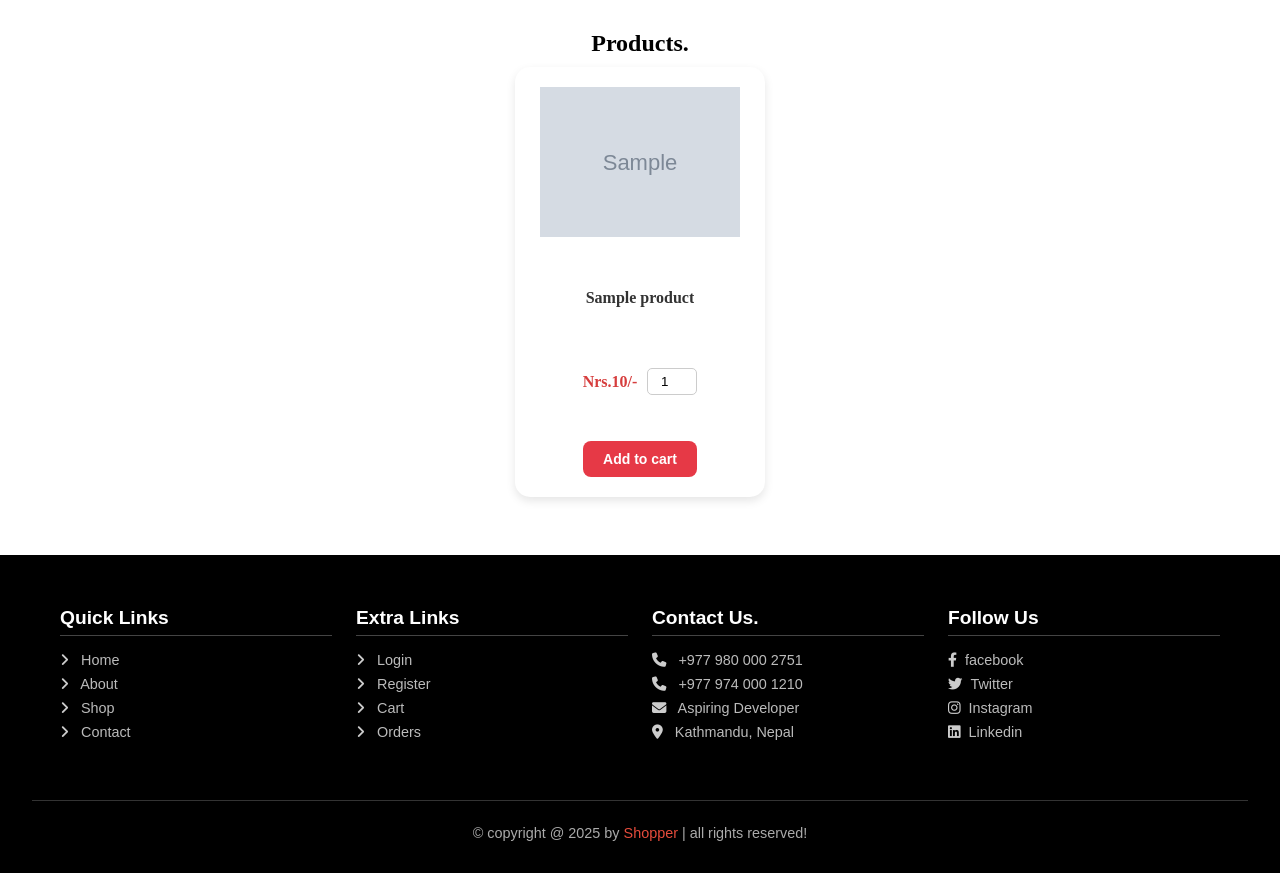
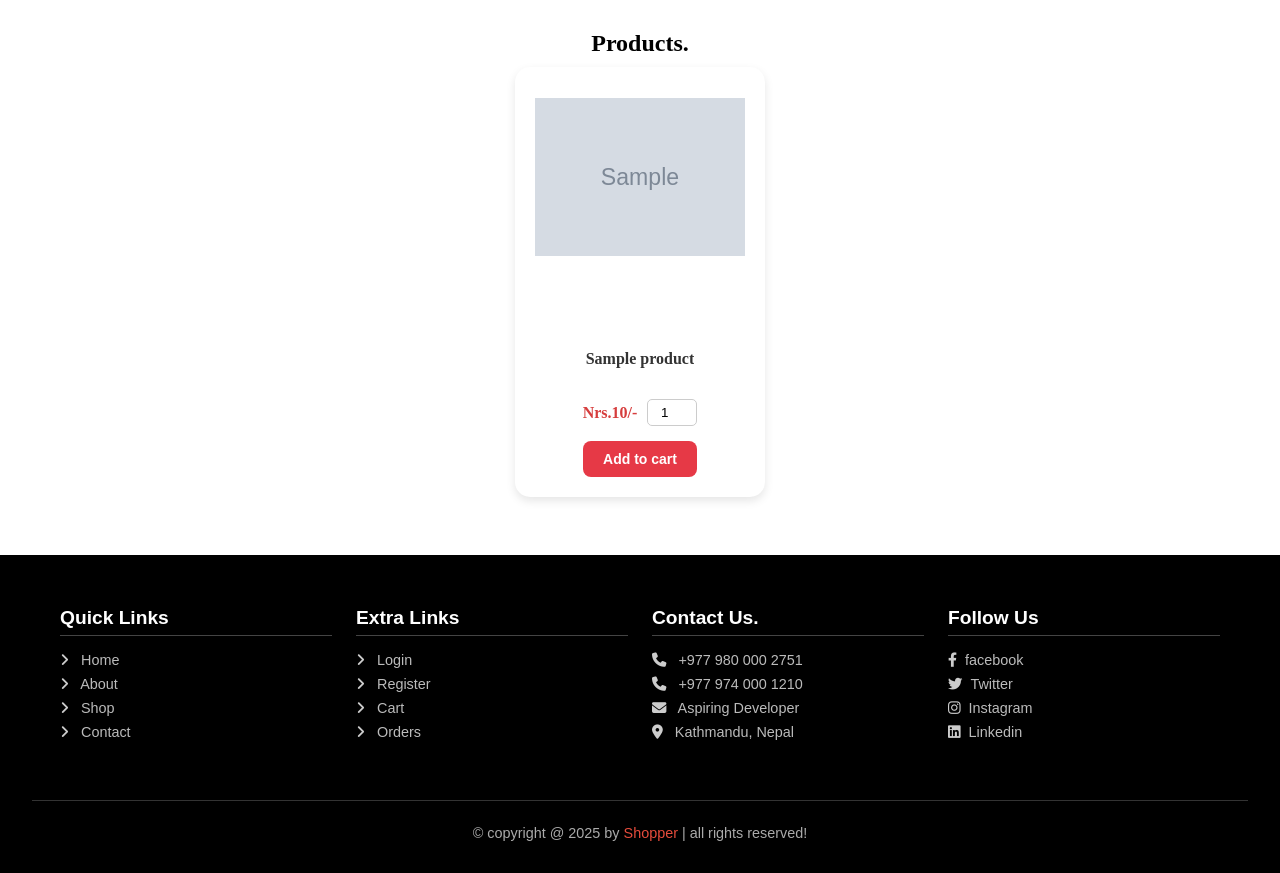
Before and after one commit to bishwaschhantyal/Ecommerce, a PHP site: page /shop.php in a window 1280 px wide. Shown: the part 100-973 px from the top of the page. Run offline with PHP 8.4, Linux system fonts and the light colour scheme; tables that the repository leaves empty hold one stand-in row (values such as "Sample post"); grey boxes marked "Sample" are stand-in pictures; some libraries are stand-ins or nearby versions.

Commit message:
Updated Css design of the Shop Now Page

```diff
--- a/css/shop.css
+++ b/css/shop.css
@@ -24,13 +24,12 @@
     box-shadow: 0 4px 10px rgba(0, 0, 0, 0.1);
     display: flex;
     flex-direction: column;
-    justify-content: space-between;
+    justify-content: flex-start;
     align-items: center;
     position: relative;
     transition: transform 0.2s ease;
     width: 250px;
     height: 430px;
-    /* Force equal height */
     margin: 10px;
     overflow: hidden;
 }
@@ -39,7 +38,6 @@
     transform: translateY(-5px);
 }
 
-/* Hide icons by default */
 .search-box-item .fas.fa-heart,
 .search-box-item .fas.fa-eye {
     position: absolute;
@@ -50,20 +48,18 @@
     transition: all 0.3s ease;
 }
 
-/* Position second icon slightly below */
 .search-box-item .fas.fa-eye {
     top: 60px;
 }
 
-/* Show on hover */
 .search-box-item:hover .fas.fa-heart,
 .search-box-item:hover .fas.fa-eye {
     opacity: 1;
     visibility: visible;
 }
 
-/* Specific icon styles */
-.search-box-item .fas.fa-heart {
+.search-box-item .fas.fa-heart,
+.search-box-item .fas.fa-eye {
     background-color: #fff;
     font-size: 16px;
     color: #333;
@@ -75,13 +71,8 @@
 }
 
 .search-box-item .fas.fa-eye {
-    background-color: #fff;
-    border-radius: 50%;
-    padding: 10px;
     font-size: 14px;
     color: #000;
-    box-shadow: 0 2px 6px rgba(0, 0, 0, 0.2);
-    cursor: pointer;
 }
 
 .search-box-item .fas.fa-heart:hover,
@@ -92,23 +83,24 @@
 
 .search-box-item img {
     width: 100%;
-    max-width: 200px;
+    height: 180px;
     object-fit: contain;
-    margin-bottom: 10px;
+    display: block;
+    margin-bottom: 15px;
 }
 
 .search-box-item .name {
     font-size: 16px;
     font-weight: bold;
     color: #333;
-    margin: 10px 0;
+    margin-top: auto;
+    margin-bottom: 10px;
     text-align: center;
-    min-height: 40px;
+    height: 40px;
     line-height: 20px;
     overflow: hidden;
     text-overflow: ellipsis;
     display: -webkit-box;
-    -webkit-line-clamp: 2;
     -webkit-box-orient: vertical;
 }
 
@@ -150,7 +142,6 @@
     background: #d62828;
 }
 
-/* Responsive adjustments */
 @media (max-width: 768px) {
     .box-container {
         justify-content: center;
@@ -160,6 +151,5 @@
         width: 100%;
         max-width: 320px;
         height: auto;
-        /* Allow height to grow naturally on small screens */
     }
 }
```
